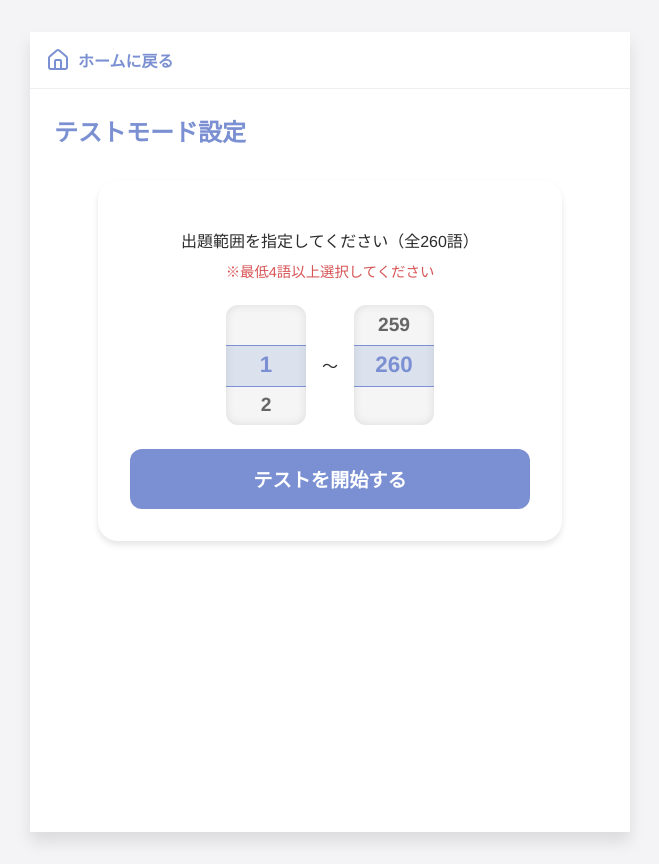
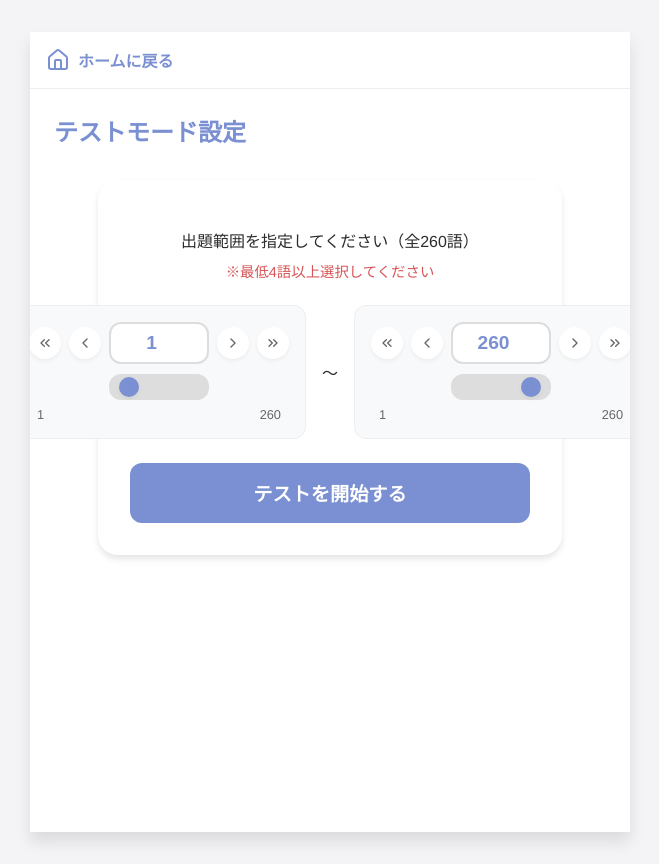
Before and after one commit to yuki5321/kobun-vocabulary, a React (Vite) app: page /test in a window 1280 px wide. Shown: the whole page, without its empty margins (310-969 px from the left). Built offline with nearby package versions, Linux system fonts and the light colour scheme.

Commit message:
SmartRangePicker Changes

```diff
--- /dev/null
+++ b/src/components/SmartRangePicker.tsx
@@ -0,0 +1,98 @@
+import React, { useEffect, useState } from 'react';
+import { ChevronLeft, ChevronRight, ChevronsLeft, ChevronsRight } from 'lucide-react';
+
+interface SmartRangePickerProps {
+    min: number;
+    max: number;
+    value: number;
+    onChange: (value: number) => void;
+    label?: string;
+}
+
+const SmartRangePicker: React.FC<SmartRangePickerProps> = ({ min, max, value, onChange, label }) => {
+    const [inputValue, setInputValue] = useState(value.toString());
+
+    useEffect(() => {
+        setInputValue(value.toString());
+    }, [value]);
+
+    const handleInputChange = (e: React.ChangeEvent<HTMLInputElement>) => {
+        const newValue = e.target.value;
+        setInputValue(newValue);
+
+        const num = parseInt(newValue);
+        if (!isNaN(num) && num >= min && num <= max) {
+            onChange(num);
+        }
+    };
+
+    const handleBlur = () => {
+        let num = parseInt(inputValue);
+        if (isNaN(num)) {
+            num = min;
+        } else {
+            num = Math.max(min, Math.min(max, num));
+        }
+        setInputValue(num.toString());
+        onChange(num);
+    };
+
+    const handleSliderChange = (e: React.ChangeEvent<HTMLInputElement>) => {
+        const num = parseInt(e.target.value);
+        onChange(num);
+    };
+
+    const adjustValue = (delta: number) => {
+        const newValue = Math.max(min, Math.min(max, value + delta));
+        onChange(newValue);
+    };
+
+    return (
+        <div className="smart-picker-container">
+            {label && <div className="smart-picker-label">{label}</div>}
+
+            <div className="smart-picker-controls">
+                <button className="picker-btn" onClick={() => adjustValue(-10)} aria-label="-10">
+                    <ChevronsLeft size={16} />
+                </button>
+                <button className="picker-btn" onClick={() => adjustValue(-1)} aria-label="-1">
+                    <ChevronLeft size={16} />
+                </button>
+
+                <input
+                    type="number"
+                    className="picker-input"
+                    value={inputValue}
+                    onChange={handleInputChange}
+                    onBlur={handleBlur}
+                    min={min}
+                    max={max}
+                />
+
+                <button className="picker-btn" onClick={() => adjustValue(1)} aria-label="+1">
+                    <ChevronRight size={16} />
+                </button>
+                <button className="picker-btn" onClick={() => adjustValue(10)} aria-label="+10">
+                    <ChevronsRight size={16} />
+                </button>
+            </div>
+
+            <div className="smart-picker-slider-container">
+                <input
+                    type="range"
+                    className="picker-slider"
+                    min={min}
+                    max={max}
+                    value={value}
+                    onChange={handleSliderChange}
+                />
+                <div className="picker-range-labels">
+                    <span>{min}</span>
+                    <span>{max}</span>
+                </div>
+            </div>
+        </div>
+    );
+};
+
+export default SmartRangePicker;
--- a/src/index.css
+++ b/src/index.css
@@ -906,69 +906,99 @@ body {
   }
 }
 
-/* Drum Roll Picker */
-.drum-roll-container {
-  position: relative;
-  height: 120px;
-  /* 3 items visible (40px * 3) */
-  width: 80px;
-  overflow: hidden;
-  background-color: #f5f5f5;
+/* Smart Range Picker */
+.smart-picker-container {
+  display: flex;
+  flex-direction: column;
+  gap: 0.5rem;
+  width: 100%;
+  max-width: 300px;
+  background-color: #f8f9fa;
+  padding: 1rem;
   border-radius: var(--radius-md);
-  box-shadow: inset 0 0 10px rgba(0, 0, 0, 0.1);
+  border: 1px solid #eee;
 }
 
-.drum-roll-highlight {
-  position: absolute;
-  top: 40px;
-  /* Center item */
-  left: 0;
-  right: 0;
-  height: 40px;
-  background-color: rgba(123, 144, 210, 0.2);
-  /* Primary color with opacity */
-  border-top: 1px solid var(--color-primary);
-  border-bottom: 1px solid var(--color-primary);
-  pointer-events: none;
-  z-index: 1;
-}
-
-.drum-roll-scroll {
-  height: 100%;
-  overflow-y: auto;
-  scroll-snap-type: y mandatory;
-  scrollbar-width: none;
-  /* Firefox */
-  -ms-overflow-style: none;
-  /* IE/Edge */
-}
-
-.drum-roll-scroll::-webkit-scrollbar {
-  display: none;
-  /* Chrome/Safari */
-}
-
-.drum-roll-item {
-  height: 40px;
+.smart-picker-controls {
   display: flex;
   align-items: center;
   justify-content: center;
+  gap: 0.5rem;
+}
+
+.picker-input {
+  width: 60px;
+  text-align: center;
   font-size: 1.2rem;
   font-weight: bold;
+  padding: 0.5rem;
+  border: 2px solid #ddd;
+  border-radius: var(--radius-md);
+  color: var(--color-primary);
+}
+
+.picker-input:focus {
+  border-color: var(--color-primary);
+  outline: none;
+}
+
+.picker-btn {
+  display: flex;
+  align-items: center;
+  justify-content: center;
+  width: 32px;
+  height: 32px;
+  padding: 0;
+  border: none;
+  background-color: white;
   color: var(--color-text-light);
-  scroll-snap-align: center;
+  border-radius: 50%;
+  box-shadow: var(--shadow-sm);
   cursor: pointer;
   transition: all 0.2s;
 }
 
-.drum-roll-item.active {
-  color: var(--color-primary);
-  font-size: 1.4rem;
+.picker-btn:hover {
+  background-color: var(--color-primary);
+  color: white;
 }
 
-.drum-roll-spacer {
-  height: 40px;
-  /* One item height spacer at top and bottom */
+.smart-picker-slider-container {
+  width: 100%;
+  padding: 0 0.5rem;
+  box-sizing: border-box;
+}
+
+.picker-slider {
+  width: 100%;
+  height: 6px;
+  background: #ddd;
+  border-radius: 3px;
+  outline: none;
+  -webkit-appearance: none;
+}
+
+.picker-slider::-webkit-slider-thumb {
+  -webkit-appearance: none;
+  width: 20px;
+  height: 20px;
+  background: var(--color-primary);
+  border-radius: 50%;
+  cursor: pointer;
+  box-shadow: var(--shadow-sm);
+  transition: transform 0.1s;
+}
+
+.picker-slider::-webkit-slider-thumb:hover {
+  transform: scale(1.2);
+}
+
+.picker-range-labels {
+  display: flex;
+  justify-content: space-between;
+  font-size: 0.8rem;
+  color: var(--color-text-light);
+  margin-top: 0.2rem;
 }
 
 .result-list {
--- a/src/pages/MemorizeMode.tsx
+++ b/src/pages/MemorizeMode.tsx
@@ -1,7 +1,7 @@
 import React, { useState } from 'react';
 import { useVocabulary } from '../context/VocabularyContext';
 import { ChevronLeft, ChevronRight, RotateCw, Star } from 'lucide-react';
-import DrumRollPicker from '../components/DrumRollPicker';
+import SmartRangePicker from '../components/SmartRangePicker';
 
 const MemorizeMode: React.FC = () => {
     const { vocabulary, toggleWeakWord, isWeak } = useVocabulary();
@@ -39,14 +39,14 @@ const MemorizeMode: React.FC = () => {
                 <div className="range-selector">
                     <p>学習する範囲を指定してください（全{vocabulary.length}語）</p>
                     <div className="range-inputs">
-                        <DrumRollPicker
+                        <SmartRangePicker
                             min={1}
                             max={vocabulary.length}
                             value={rangeStart}
                             onChange={setRangeStart}
                         />
                         <span>〜</span>
-                        <DrumRollPicker
+                        <SmartRangePicker
                             min={1}
                             max={vocabulary.length}
                             value={rangeEnd}
--- a/src/pages/TestMode.tsx
+++ b/src/pages/TestMode.tsx
@@ -3,7 +3,7 @@ import { useVocabulary } from '../context/VocabularyContext';
 import { CheckCircle, XCircle, RefreshCw, Home, Star } from 'lucide-react';
 import { Link } from 'react-router-dom';
 import type { VocabularyItem } from '../types';
-import DrumRollPicker from '../components/DrumRollPicker';
+import SmartRangePicker from '../components/SmartRangePicker';
 
 interface TestResultDetail {
     question: VocabularyItem;
@@ -108,14 +108,14 @@ const TestMode: React.FC = () => {
                     <p>出題範囲を指定してください（全{vocabulary.length}語）</p>
                     <p className="note">※最低4語以上選択してください</p>
                     <div className="range-inputs">
-                        <DrumRollPicker
+                        <SmartRangePicker
                             min={1}
                             max={vocabulary.length}
                             value={rangeStart}
                             onChange={setRangeStart}
                         />
                         <span>〜</span>
-                        <DrumRollPicker
+                        <SmartRangePicker
                             min={1}
                             max={vocabulary.length}
                             value={rangeEnd}
```
